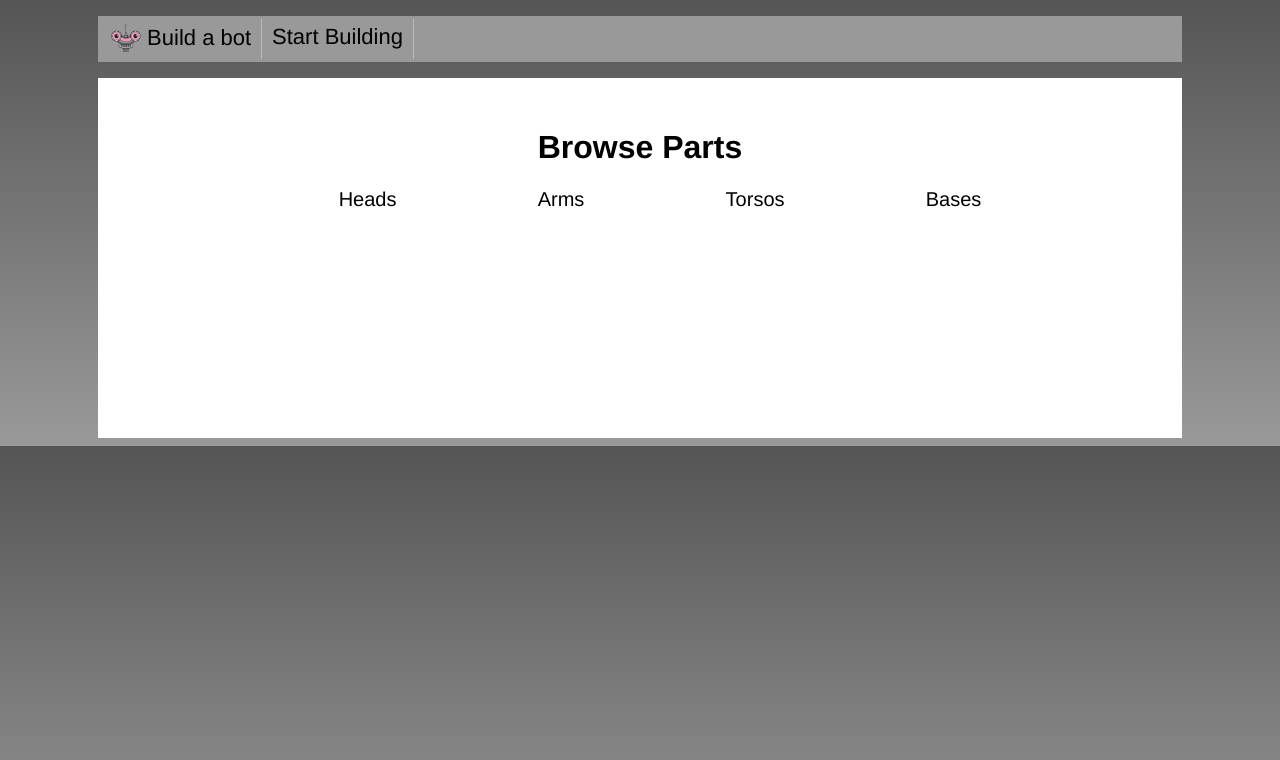
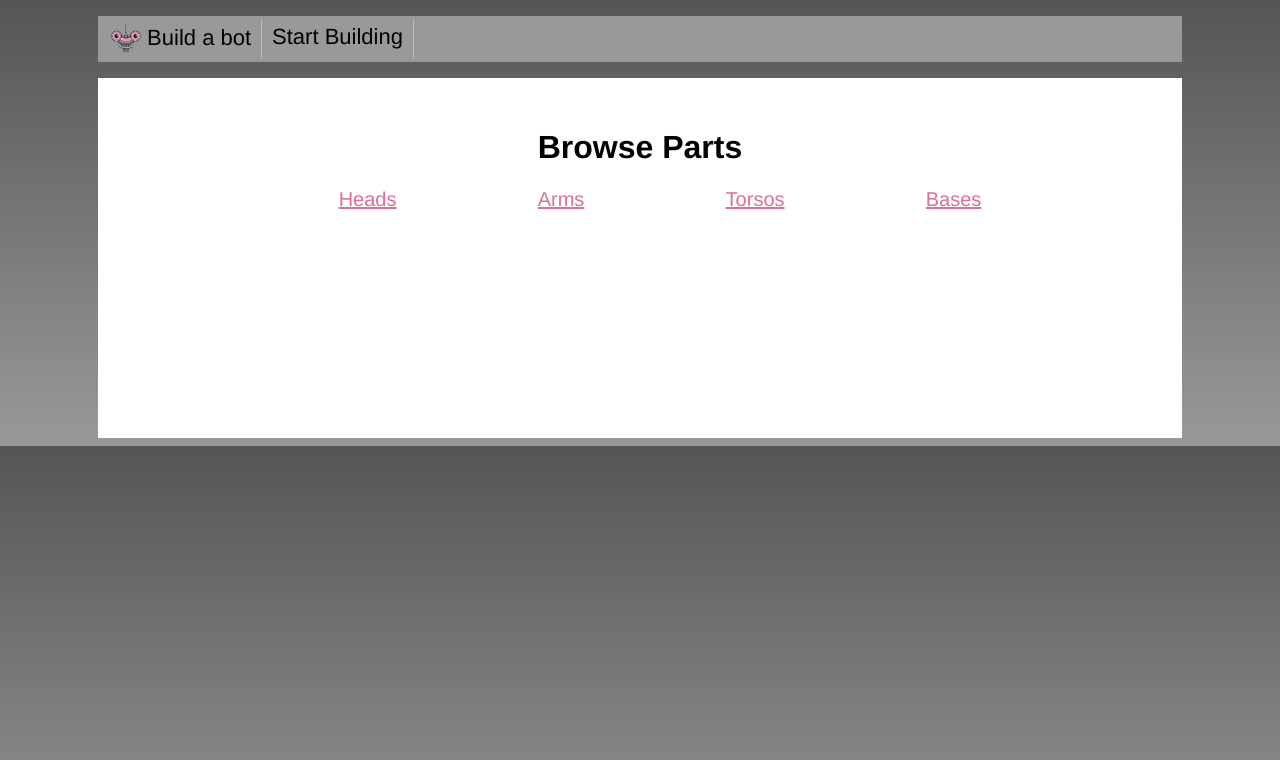
Before and after one commit to Branimir123/Vue.js-Playground, a Vue app: page /#/parts/browse in a window 1280 px wide. Shown: the top 760 px of the page. Built offline with nearby package versions, Linux system fonts and the light colour scheme.

Commit message:
Create nested child routes

```diff
--- a/src/parts/BrowseParts.vue
+++ b/src/parts/BrowseParts.vue
@@ -2,10 +2,18 @@
   <div>
     <h1>Browse Parts</h1>
     <ul class="menu">
-      <li>Heads</li>
-      <li>Arms</li>
-      <li>Torsos</li>
-      <li>Bases</li>
+      <li>
+        <router-link :to="{name: 'BrowseHeads' }">Heads</router-link>
+      </li>
+      <li>
+        <router-link :to="{name: 'BrowseArms' }">Arms</router-link>
+      </li>
+      <li>
+        <router-link :to="{name: 'BrowseTorsos' }">Torsos</router-link>
+      </li>
+      <li>
+        <router-link :to="{name: 'BrowseBases' }">Bases</router-link>
+      </li>
     </ul>
     <router-view>
 
```
